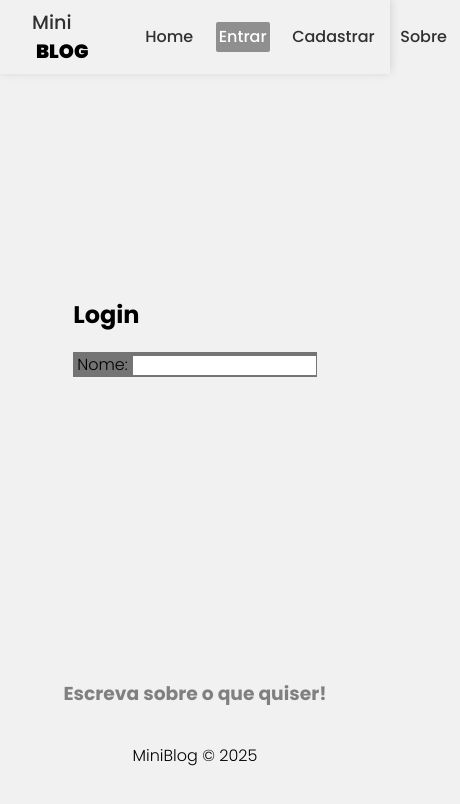
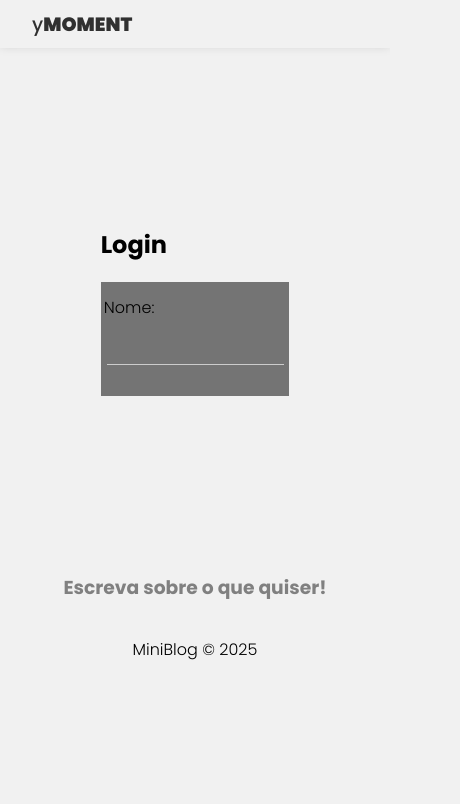
Before and after one commit to YanFelipy/ymoment-app, a React (Vite) app: page /Login in a window 390 px wide. Shown: the top 804 px of the page, 460 px wide, since content can reach past the window. Built offline with nearby package versions, Linux system fonts and the light colour scheme.

Commit message:
CSS e Nome do Projeto

```diff
--- a/index.html
+++ b/index.html
@@ -7,7 +7,7 @@
 <link rel="preconnect" href="https://fonts.gstatic.com" crossorigin>
 <link href="https://fonts.googleapis.com/css2?family=Poppins:ital,wght@0,100;0,200;0,300;0,400;0,500;0,600;0,700;0,800;0,900;1,100;1,200;1,300;1,400;1,500;1,600;1,700;1,800;1,900&display=swap" rel="stylesheet">
     <meta name="viewport" content="width=device-width, initial-scale=1.0" />
-    <title>Mini Blog App</title>
+    <title id="htmlTitle">Your Moment  App</title >
   </head>
   <body>
     <div id="root"></div>
--- a/src/App.css
+++ b/src/App.css
@@ -6,3 +6,12 @@
 justify-content: center;
 
 }
+
+
+
+@media only screen and (min-width: 0px)
+and (max-width: 820px) {
+  .container {
+margin-bottom: 0px;
+  }
+}
--- a/src/components/Navbar.jsx
+++ b/src/components/Navbar.jsx
@@ -5,13 +5,13 @@ const Navbar = () => {
     <nav className={styles.navbar} >
 
       <NavLink to="/" className={styles.brand}>
-        Mini <span>Blog</span>
+        y<span>Moment</span>
       </NavLink>
 
       <ul className={styles.navlinks}>
         <li>
           <NavLink to="/" className={({ isActive }) => (isActive ? styles.active : "")}>
-            Home
+         Página Inicial
           </NavLink>
         </li>
         <li>
--- a/src/components/Navbar.module.css
+++ b/src/components/Navbar.module.css
@@ -20,8 +20,8 @@ text-transform: uppercase;
     display: flex;
     list-style: none;
 justify-content: center;
+ margin-right: 1em;
 
-  margin-right: 1em;
 }
 
 
@@ -35,3 +35,10 @@ justify-content: center;
   border-radius: 2px;
   color: white;
 }
+
+@media only screen and (min-width: 0px)
+and (max-width: 667px) {
+  .navlinks a {
+ display: none;
+  }
+}
--- a/src/index.css
+++ b/src/index.css
@@ -10,6 +10,7 @@ body {
 :root {
   color: rgba(255, 255, 255, 0.87);
   background-color: #f1f1f1;
+  --second-color: #959595;
   font-family: "Poppins", sans-serif;
   font-weight: 300;
   font-style: normal;
@@ -32,7 +33,8 @@ body {
   justify-content: inherit;
 }
 
-a , nav button {
+a,
+nav button {
   font-weight: 500;
   color: #303030;
   text-decoration: none;
@@ -44,7 +46,8 @@ a , nav button {
 
 }
 
-a:hover , nav button:hover {
+a:hover,
+nav button:hover {
   color: #b8b8b8;
 }
 
@@ -52,14 +55,65 @@ a:hover , nav button:hover {
 h1 {
   font-size: 3.2em;
   line-height: 1.1;
+  min-width: 50%;
+}
+
+/* form */
+
+
+form {
+  margin: 0 auto;
+  min-width: 50%;
+  padding: 25px 0px;
+
 }
 
 
-input::placeholder , textarea::placeholder {
+
+label {
+  display: flex;
+  flex-direction: column;
+  margin: .2em .2em;
+  max-width: 50vw;
+
+}
+
+label input {
+  margin: .2em;
+
+}
+
+input,
+textarea {
+  box-sizing: border-box;
+  border:none;
+  border-bottom: 1px solid #ccc;
+  padding: 0.8em 0;
+  background-color: transparent;
+}
+
+label span {
+    text-align: left;
+  margin-bottom: .3em;
+  color: black;
+}
+
+
+input::placeholder,
+textarea::placeholder {
   font-family: 'Poppins', sans-serif;
 }
 
 
-input:focus , textarea:focus {
+input:focus,
+textarea:focus {
   outline: none;
 }
+
+
+@media only screen and (min-width: 0px)
+and (max-width: 820px) {
+  form {
+padding-top: 10px;
+  }
+}
--- a/src/pages/Register/Register.jsx
+++ b/src/pages/Register/Register.jsx
@@ -27,25 +27,34 @@ const Register = () => {
 
   return (
     <div className={styles.register_box} >
+      <div className={styles.title_register}>
       <h2>
         Cadastre-se
       </h2>
+      <p>Crie seu usuário e compartilhe suas histórias</p>
+      </div>
 
       <form action={handleSubmit} className={styles.forms_register}>
 
         <label className={styles.labels}>
           <span>Nome:</span>
-          <input placeholder="Nome do usuário" name='name' value={name} type='text' onChange={(e) => setName(e.target.value)}/>
+          <input required placeholder="Nome do usuário" name='name' value={name} type='text' onChange={(e) => setName(e.target.value)}/>
         </label>
 
         <label className={styles.labels}>
           <span>Email:</span>
-          <input placeholder="Insira seu e-mail" name='email' value={email} type='email' onChange={(e) => setEmail(e.target.value)}/>
+          <input required placeholder="Insira seu e-mail" name='email' value={email} type='email' onChange={(e) => setEmail(e.target.value)}/>
         </label>
 
         <label className={styles.labels}>
           <span>Senha:</span>
-          <input placeholder="Insira sua senha" name='password' value={pass} type='' onChange={(e) => setPass(e.target.value)}/>
+          <input required placeholder="Insira sua senha" name='password' value={pass} type='password' onChange={(e) => setPass(e.target.value)}/>
+        </label>
+
+
+        <label className={styles.labels}>
+          <span>Confirmação de senha:</span>
+          <input required placeholder="Digite sua senha novamente" name='confirm password' value={confirm} type='password' onChange={(e) => setPass(e.target.value)}/>
         </label>
 
         <div className={styles.submit_box}>
--- a/src/pages/Register/Register.module.css
+++ b/src/pages/Register/Register.module.css
@@ -1,36 +1,53 @@
 .register_box {
-    width: 50vw;
+width: 60vw;
 height: 50vh;
+display: flex;
+flex-direction: column;
+
+text-align: left;
+
 }
 
-.forms_register {
-
-    display: flex;
-    flex-direction: column;
-    padding: 2em 1em;
-    justify-content: center;
-}
-
-.labels {
-
-    text-align: center;
-    margin: .2em .2em;
-}
-.labels input {
-    margin: .2em;
-
-
-
-}
 .submit_box {
     height: 5em;
     align-items: center;
     display: flex;
-    justify-content: center ;
+    justify-content: center;
+    color: black;
 }
 
-span {
+.title_register {
+  margin: 0 auto;
+  min-width: 50%;
+}
 
-    margin: 4px;
-    color: black;
+.title_register h2 {
+margin-bottom: 5px;
 }
+.title_register p {
+    font-size: .8em;
+    margin-top: 2px;
+    color: var(--second-color);
+}
+
+.submit_box input {
+    width: 120px;
+    height: 45px;
+    border-width: 1px;
+    color: rgb(255, 255, 255);
+    border-color: rgba(185, 185, 185, 1);
+    font-weight: bold;
+    border-top-left-radius: 8px;
+    border-top-right-radius: 8px;
+    border-bottom-left-radius: 8px;
+    border-bottom-right-radius: 8px;
+    box-shadow: 0px 10px 14px -7px rgba(255, 255, 255, 1);
+    text-shadow: 0px 1px 0px rgba(67, 68, 68, 1);
+    background: rgb(150, 150, 150);
+}
+
+.submit_box input:hover {
+    background: rgba(214, 214, 214, 1);
+    cursor: pointer;
+
+}
```
